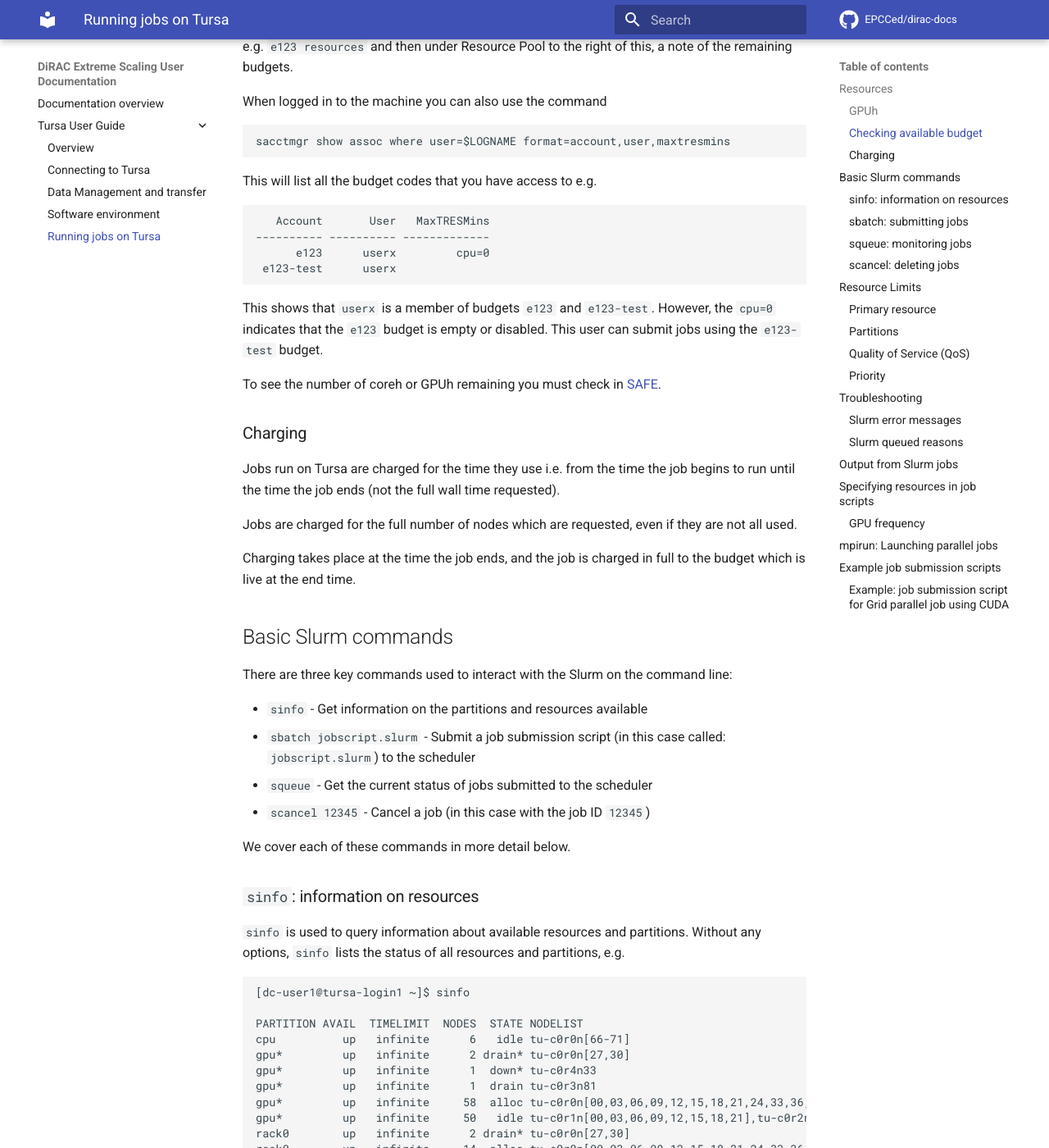
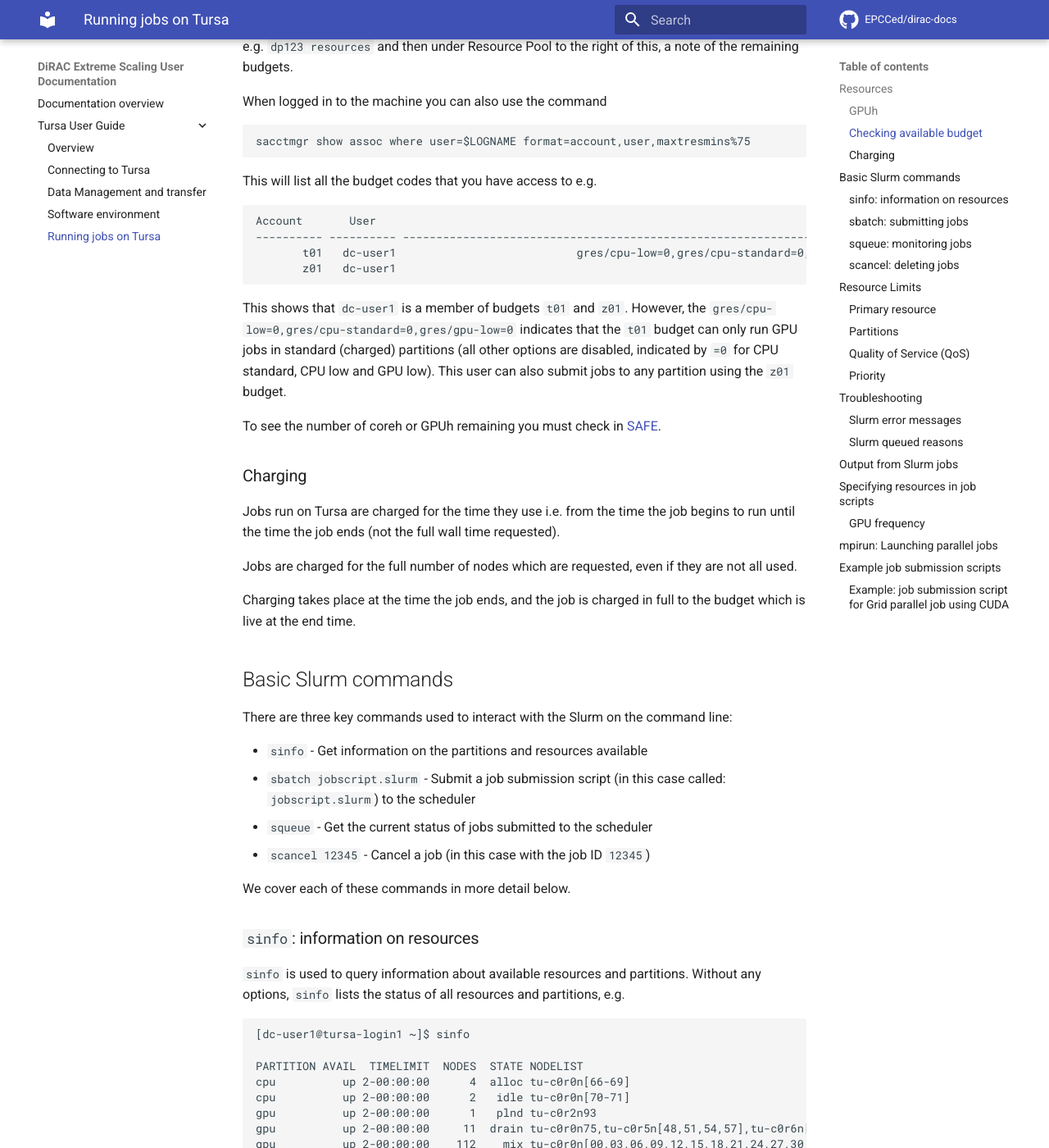
Before and after one commit to EPCCed/dirac-docs, an MkDocs documentation site: the page built from docs/tursa-user-guide/scheduler.md, in a window 1280 px wide and 1400 px high, scrolled down 1036 px. Shown: the whole window at 82% size. Built offline with MkDocs 1.6.1 and Material for MkDocs 9.7.7, drawn with Linux system fonts in a browser that asks for light colours; comment, search, counter and statistics services are not loaded; some of the changed text lies outside the part shown.

Commit message:
Updates to match new configuration

````diff
--- a/docs/tursa-user-guide/scheduler.md
+++ b/docs/tursa-user-guide/scheduler.md
@@ -38,23 +38,24 @@
 You can check in [SAFE](https://safe.epcc.ed.ac.uk) by selecting `Login accounts` from the menu, select the login account you want to query.
 
 Under `Login account details` you will see each of the budget codes you have access to listed e.g.
-`e123 resources` and then under Resource Pool to the right of this, a note of the remaining budgets.
+`dp123 resources` and then under Resource Pool to the right of this, a note of the remaining budgets.
 
 When logged in to the machine you can also use the command
 
-    sacctmgr show assoc where user=$LOGNAME format=account,user,maxtresmins
+    sacctmgr show assoc where user=$LOGNAME format=account,user,maxtresmins%75
 
 This will list all the budget codes that you have access to e.g.
 
+```
+Account       User                                                                 MaxTRESMins
+---------- ---------- ---------------------------------------------------------------------------
+       t01   dc-user1                           gres/cpu-low=0,gres/cpu-standard=0,gres/gpu-low=0
+       z01   dc-user1
+```
 
-       Account       User   MaxTRESMins
-    ---------- ---------- -------------
-          e123      userx         cpu=0
-     e123-test      userx
+This shows that `dc-user1` is a member of budgets `t01` and `z01`.  However, the `gres/cpu-low=0,gres/cpu-standard=0,gres/gpu-low=0` indicates that the `t01` budget can only run GPU jobs in standard (charged) partitions (all other options are disabled, indicated by `=0` for CPU standard, CPU low and GPU low).  This user can also submit jobs to any partition using the `z01` budget.
 
-This shows that `userx` is a member of budgets `e123` and `e123-test`.  However, the `cpu=0` indicates that the `e123` budget is empty or disabled.   This user can submit jobs using the `e123-test` budget.
-
-To see the number of coreh or GPUh remaining you must check in [SAFE](https://safe.epcc.ed.ac.uk).
+To see the number of coreh or GPUh remaining you must check in [SAFE](https://safe.epcc.ed.ac.uk/dirac).
 
 ### Charging
 
@@ -89,34 +90,24 @@
 [dc-user1@tursa-login1 ~]$ sinfo
 
 PARTITION AVAIL  TIMELIMIT  NODES  STATE NODELIST
-cpu          up   infinite      6   idle tu-c0r0n[66-71]
-gpu*         up   infinite      2 drain* tu-c0r0n[27,30]
-gpu*         up   infinite      1  down* tu-c0r4n33
-gpu*         up   infinite      1  drain tu-c0r3n81
-gpu*         up   infinite     58  alloc tu-c0r0n[00,03,06,09,12,15,18,21,24,33,36,39,42,45],tu-c0r1n[24,27,30,33,60,63,66,69,72,75,78,81,84,87,90,93],tu-c0r2n[24,27,30,33,60,63,66,69],tu-c0r3n[03,72,75,78,84,87,90,93],tu-c0r4n[00,03,06,12,15,24,27,30,60,63,66,69]
-gpu*         up   infinite     50   idle tu-c0r1n[00,03,06,09,12,15,18,21],tu-c0r2n[00,03,06,09,12,15,18,21,72,75,78,81,84,87,90,93],tu-c0r3n[00,06,09,12,15,18,21,24,27,30,33,60,63,66,69],tu-c0r4n[09,18,21,72,75,78,81,84,87,90,93]
-rack0        up   infinite      2 drain* tu-c0r0n[27,30]
-rack0        up   infinite     14  alloc tu-c0r0n[00,03,06,09,12,15,18,21,24,33,36,39,42,45]
-rack1        up   infinite     16  alloc tu-c0r1n[24,27,30,33,60,63,66,69,72,75,78,81,84,87,90,93]
-rack1        up   infinite      8   idle tu-c0r1n[00,03,06,09,12,15,18,21]
-rack2        up   infinite      8  alloc tu-c0r2n[24,27,30,33,60,63,66,69]
-rack2        up   infinite     16   idle tu-c0r2n[00,03,06,09,12,15,18,21,72,75,78,81,84,87,90,93]
-rack3        up   infinite      1  drain tu-c0r3n81
-rack3        up   infinite      8  alloc tu-c0r3n[03,72,75,78,84,87,90,93]
-rack3        up   infinite     15   idle tu-c0r3n[00,06,09,12,15,18,21,24,27,30,33,60,63,66,69]
-rack4        up   infinite      1  down* tu-c0r4n33
-rack4        up   infinite     12  alloc tu-c0r4n[00,03,06,12,15,24,27,30,60,63,66,69]
-rack4        up   infinite     11   idle tu-c0r4n[09,18,21,72,75,78,81,84,87,90,93]
+cpu          up 2-00:00:00      4  alloc tu-c0r0n[66-69]
+cpu          up 2-00:00:00      2   idle tu-c0r0n[70-71]
+gpu          up 2-00:00:00      1   plnd tu-c0r2n93
+gpu          up 2-00:00:00     11  drain tu-c0r0n75,tu-c0r5n[48,51,54,57],tu-c0r6n[48,51,54,57],tu-c0r7n[00,48]
+gpu          up 2-00:00:00    112    mix tu-c0r0n[00,03,06,09,12,15,18,21,24,27,30,33,36,39,42,45,72,87,90],tu-c0r1n[00,03,06,09,12,15,18,21,24,27,30,33,60,63,66,69,72,75,78,81,84,87,90,93],tu-c0r2n[00,03,06,09,12,15,18,21,24,27,30,33,60,63,66,69,72,75,78,81,84,87,90],tu-c0r3n[00,03,06,09,12,15,18,21,24,27,30,33,60,63,66,69,72,75,78,81,84,90,93],tu-c0r4n[00,03,06,09,12,15,18,21,24,27,30,33,60,63,66,69,72,75,81,84,87,90,93]
+gpu          up 2-00:00:00     56   resv tu-c0r0n93,tu-c0r4n78,tu-c0r5n[00,03,06,09,12,15,18,21,24,27,30,33,36,39,42,45],tu-c0r6n[00,03,06,09,12,15,18,21,24,27,30,33,36,39,42,45,60,63,66,69],tu-c0r7n[03,06,09,12,15,18,21,24,27,30,33,36,39,42,45,51,54,57]
+gpu          up 2-00:00:00      1   idle tu-c0r3n87
 ```
 
 * `alloc` nodes are those that are running jobs
 * `idle` nodes are empty
 * `drain`, `down`, `maint` nodes are unavailable to users
+* `plnd` nodes are reserved for future jobs
 
 ### `sbatch`: submitting jobs
 
 `sbatch` is used to submit a job script to the job submission system.
-The script will typically contain one or more `srun` commands to launch
+The script will typically contain one or more `mpirun` commands to launch
 parallel tasks.
 
 When you submit the job, the scheduler provides the job ID, which is
@@ -187,7 +178,9 @@
 | Partition | Description                                                 | Max nodes available |
 | --------- | ----------------------------------------------------------- | ------------------- |
 | cpu  | CPU nodes with AMD EPYC 32-core processor &times; 2    | 6               |
-| gpu  | GPU nodes with AMD EPYC 32-core processor and NVIDIA A100 GPU &times; 4  | 114                |
+| gpu  | GPU nodes with AMD EPYC 32-core processor and NVIDIA A100 GPU &times; 4 (this includes both A100-40 and A100-80 GPU)  | 178                |
+| gpu-a100-40  | GPU nodes with AMD EPYC 32-core processor and NVIDIA A100-40 GPU &times; 4  | 114                |
+| gpu-a100-80  | GPU nodes with AMD EPYC 32-core processor and NVIDIA A100-80 GPU &times; 4  | 64                |
 
 You can list the active partitions by running `sinfo`.
 
@@ -426,19 +419,24 @@
      be 4 to use all GPUs on a node. (This option should not be specified for
      jobs on the CPU nodes.)
 
+If you are happy to have any GPU type for your job (A100-40 or A100-80) then you
+select the `gpu` partition:
+
+   - `--partition=gpu`
+
 If you wish to use just the A100-80 GPU nodes which have higher memory, you add the
 following option:
 
-   - `--constraint=a100-80` request the job is placed on nodes with high-memory
-   (80 GB) GPUs - there are only 3 high memory GPU nodes on the system.
+   - `--partition=gpu-a100-80` request the job is placed on nodes with high-memory
+   (80 GB) GPUs - there are 64 high memory GPU nodes on the system.
 
 To just use the A100-40 GPU nodes:
 
-   - `--constraint=a100-40` request the job is placed on nodes with standard memory
+   - `--partition=gpu-a100-40` request the job is placed on nodes with standard memory
    (40 GB) GPUs.
 
-If you do not set a constraint, the scheduler may use any available node types for
-the job.
+If you do not specfy a partition, the scheduler may use any available node types for
+the job (equivalent of `--partition=gpu`).
 
 !!! note
     For parallel jobs, Tursa operates in a *node exclusive* way. This
@@ -495,7 +493,8 @@
 ### Example: job submission script for Grid parallel job using CUDA
 
 A job submission script for a Grid job that uses 4 compute nodes, 16 MPI
-processes per node and 4 GPUs per node:
+processes per node and 4 GPUs per node. It does not restrict what type of
+GPU the job can run on so both A100-40 and A100-80 can be used:
 
 ```
 #!/bin/bash
@@ -528,6 +527,7 @@
 export UCX_IB_GPU_DIRECT_RDMA=yes
 export UCX_MEMTYPE_CACHE=n
 
+# Settings for MPI-IO
 export OMPI_MCA_io=romio321
 export OMPI_MCA_btl_openib_allow_ib=true
 export OMPI_MCA_btl_openib_device_type=infiniband
@@ -575,5 +575,6 @@
 numactl ${BINDING}  $*
 ```
 
-See above for a more detailed discussion of the different `sbatch`
+See above for a more detailed discussion of the different `sbatch` options.
+
 options
````
Also changed, not shown: other parts of docs/tursa-user-guide/scheduler.md (+2 -2 lines).
